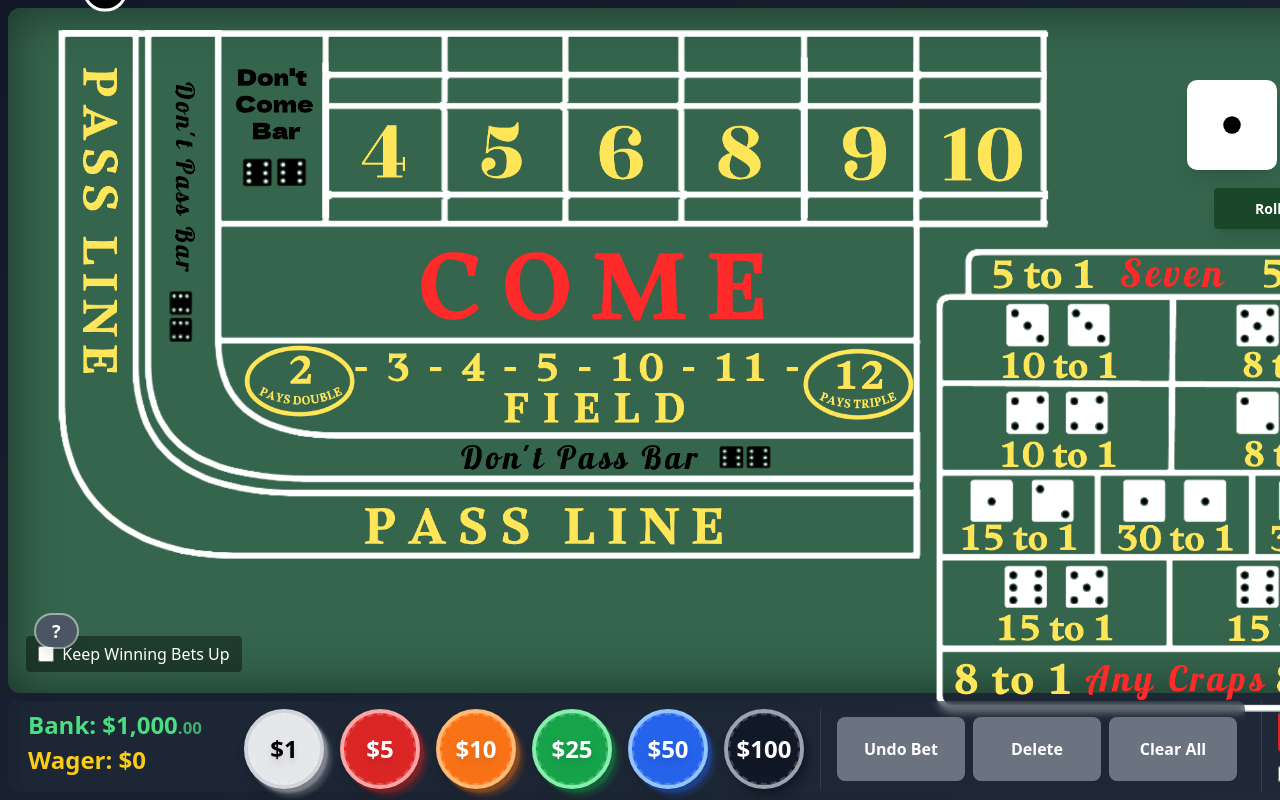
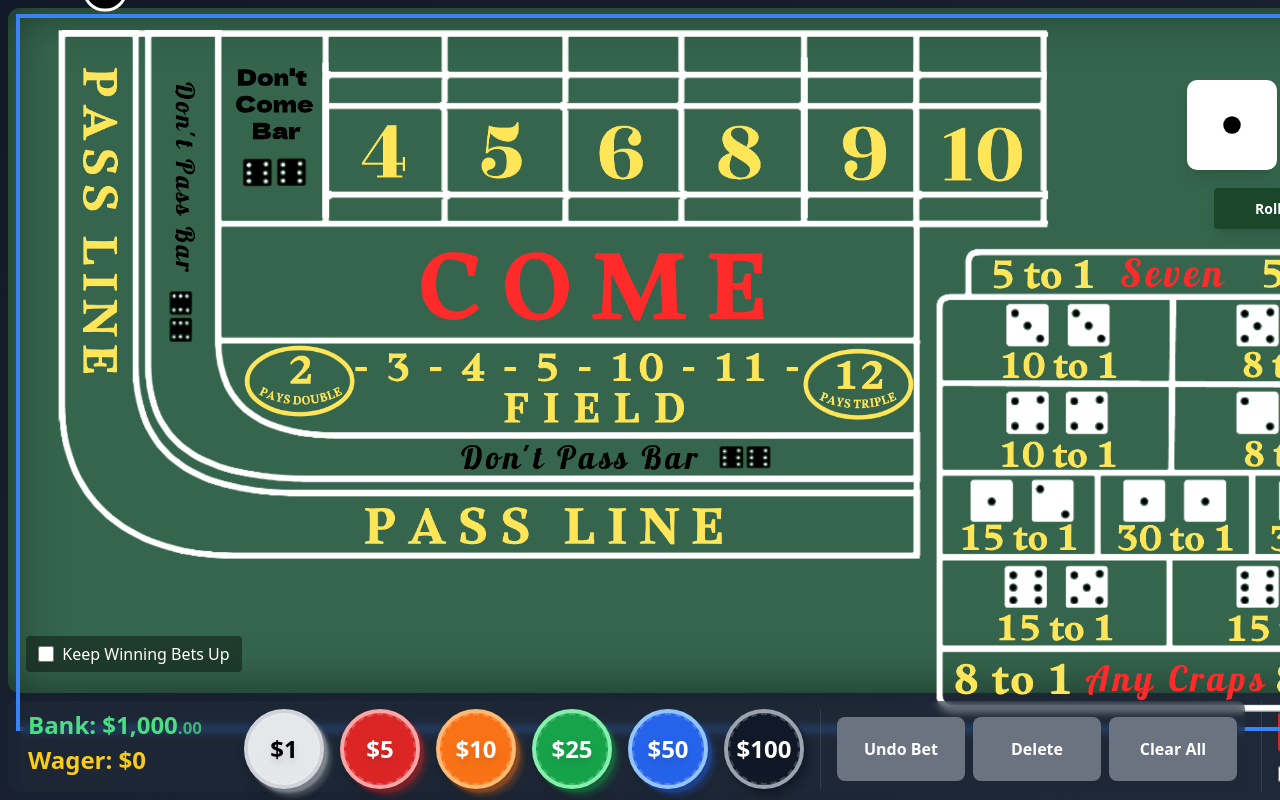
Before and after one commit to adamnelsonarcher/react-craps, a React (Create React App) app: page / in a window 1280 px wide. Built offline with nearby package versions, Linux system fonts and the light colour scheme.

Commit message:
added debug outlines

```diff
--- a/src/components/CrapsTable.tsx
+++ b/src/components/CrapsTable.tsx
@@ -937,7 +937,20 @@ const CrapsTable = forwardRef<CrapsTableRef, CrapsTableProps>(({
 
   return (
     <div className={`relative w-full h-full ${helpMode ? 'cursor-help' : ''} ${deleteMode ? 'cursor-pointer' : ''}`}>
-      {/* Hover Indicator - moved to bottom and adjusted left */}
+      {/* Board Image Layer - Red outline */}
+      <img
+        src={boardLayout}
+        alt="Craps Table Layout"
+        className="w-full h-full object-contain outline outline-4 outline-red-500"
+        onLoad={(e) => setImageSize({
+          width: e.currentTarget.naturalWidth,
+          height: e.currentTarget.naturalHeight
+        })}
+      />
+
+      {/* Betting Areas Layer - Blue outline */}
+      <div className="absolute inset-0 outline outline-4 outline-blue-500">
+        {/* Hover Indicator */}
         <div className="absolute -bottom-0 left-[40%] transform -translate-x-1/2 flex justify-center z-[900]">
           {hoveredArea && (
             <div className="bg-black/70 text-white px-4 py-2 rounded-full
@@ -951,60 +964,7 @@ const CrapsTable = forwardRef<CrapsTableRef, CrapsTableProps>(({
           )}
         </div>
 
-      <img
-        src={boardLayout}
-        alt="Craps Table Layout"
-        className="w-full h-full object-contain"
-        onLoad={(e) => setImageSize({
-          width: e.currentTarget.naturalWidth,
-          height: e.currentTarget.naturalHeight
-        })}
-      />
-
-      {/* Dev tools button - only show if enabled */}
-      {showDevToolsButton && (
-        <button
-          className="absolute bottom-2 left-2 z-50 bg-blue-500 text-white px-2 py-1 rounded"
-          onClick={() => setShowDevTools(!showDevTools)}
-        >
-          {showDevTools ? 'Hide' : 'Show'} Dev Tools
-        </button>
-      )}
-
-      {/* Help Mode Button */}
-      <button
-        className={`absolute bottom-20 left-4 z-50 px-4 h-8 rounded-full
-                    flex items-center justify-center gap-2
-                    ${helpMode ? 'bg-blue-500' : 'bg-gray-600'}
-                    text-white font-bold text-lg
-                    hover:bg-opacity-90 transition-colors
-                    ring-2 ring-white/50 shadow-lg`}
-        onClick={() => {
-          setHelpMode(!helpMode);
-          setHelpText(null);
-        }}
-      >
-        ? {helpMode && <span className="text-sm font-normal">Help</span>}
-      </button>
-
-      {/* Help Text Popup */}
-      {helpText && helpMode && (
-        <div className="absolute bottom-16 left-28 z-50
-                        bg-black/90 text-white p-4 rounded-lg
-                        shadow-lg backdrop-blur-sm
-                        max-w-[300px]
-                        transform translate-y-full
-                        max-h-[calc(100vh-16rem)]
-                        overflow-y-auto">
-          {helpText.split('\n').map((line, i) => (
-            <React.Fragment key={i}>
-              {line}
-              <br />
-            </React.Fragment>
-          ))}
-        </div>
-      )}
-
+        {/* Betting areas */}
         <div
           className={`absolute inset-0 ${isRolling ? 'pointer-events-none' : ''}`}
           style={{ zIndex: 1 }}
@@ -1122,6 +1082,7 @@ const CrapsTable = forwardRef<CrapsTableRef, CrapsTableProps>(({
           )}
         </div>
       </div>
+    </div>
   );
 });
 
```
Lines whose indentation alone changed are shown as unchanged.
